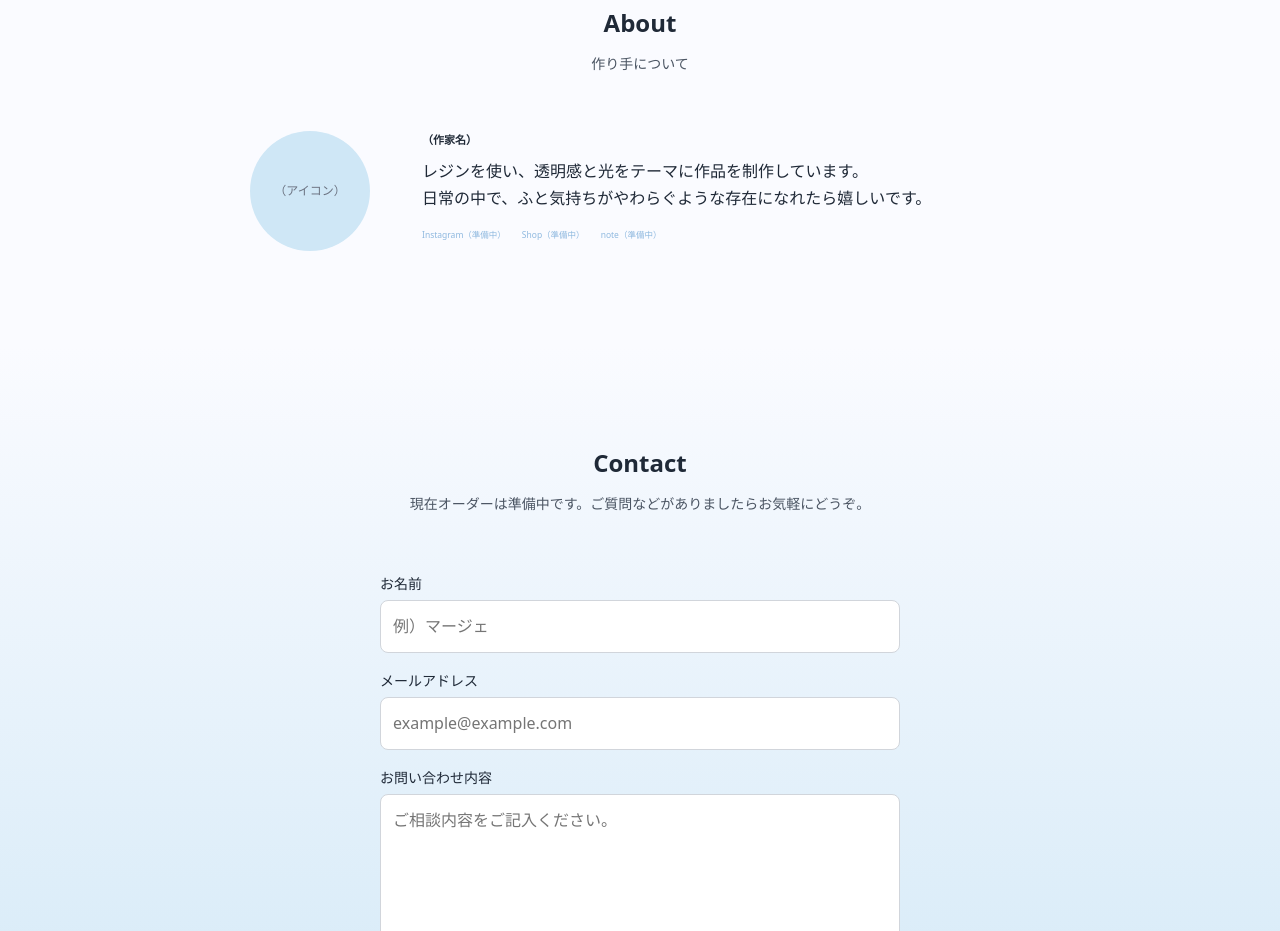
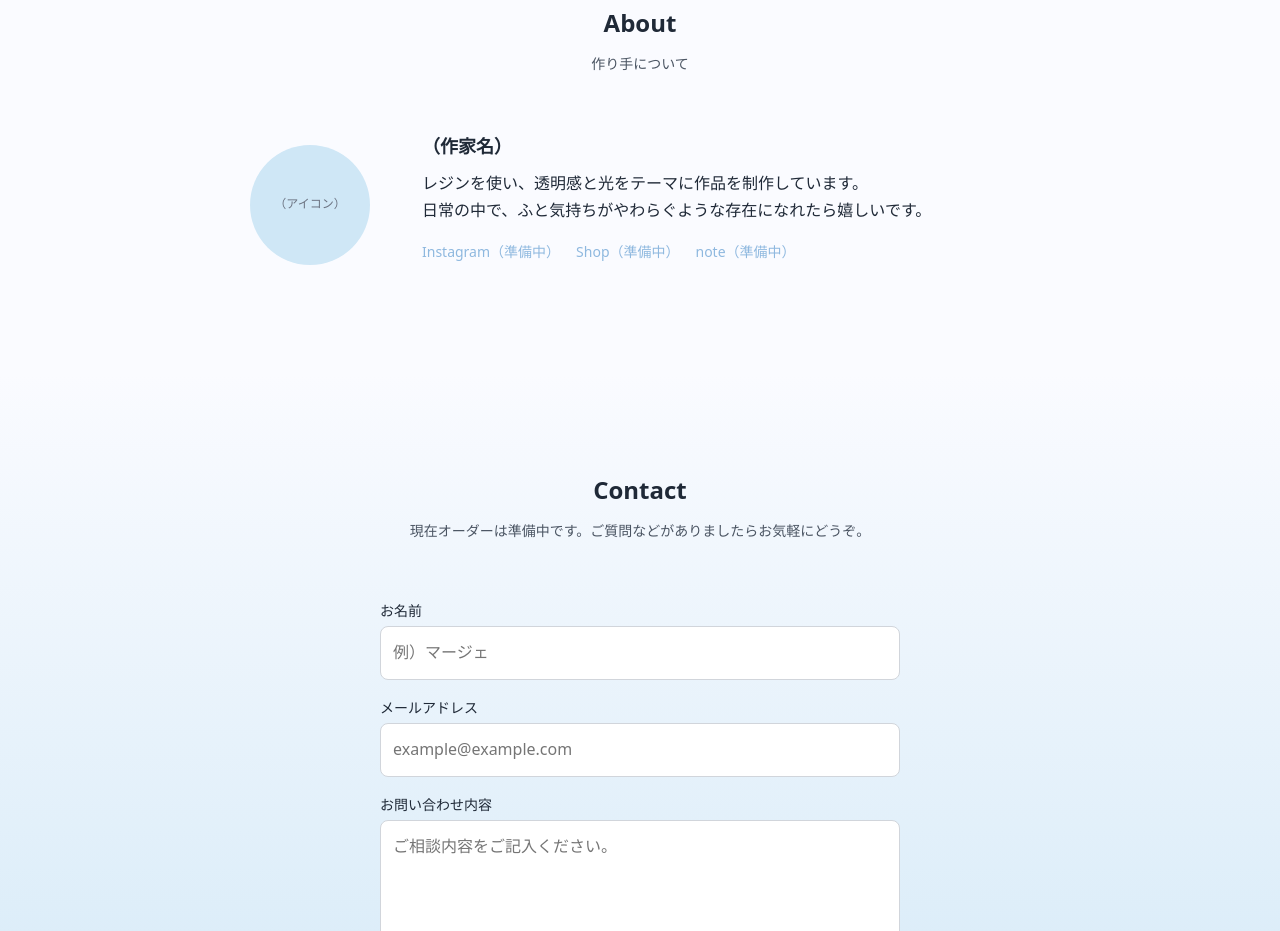
Before and after one commit to s-otaka/portfolio-lp, a plain HTML site: page index.html in a window 1280 px wide. Shown: the part 1957-2888 px from the top of the page. Drawn offline with Linux system fonts and the light colour scheme.

Commit message:
update: font-size adjustment

```diff
--- a/css/style.css
+++ b/css/style.css
@@ -289,7 +289,7 @@ p {
 
 .about-name {
     margin-bottom: 8px;
-    font-size: 1.1rem;
+    font-size: 1.8rem;
     font-weight: 600;
 }
 
@@ -299,7 +299,7 @@ p {
     list-style: none;
     display: flex;
     gap: 16px;
-    font-size: 0.85rem;
+    font-size: 1.4rem;
     flex-wrap: wrap;
 }
 
```
